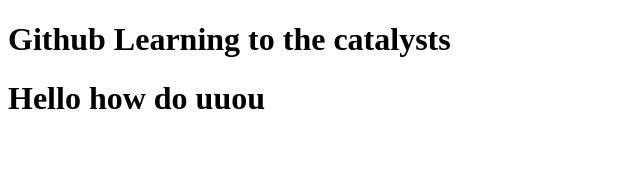
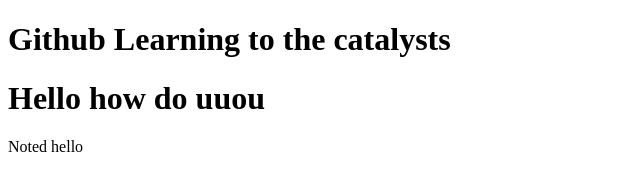
Before and after one commit to yogeshtakeo/github_practise, a plain HTML site: page index.html in a window 1280 px wide. Shown: the full height of the page, 0-640 px from the left. Drawn offline with Linux system fonts and the light colour scheme.

Commit message:
Next changes from anouther laptop

```diff
--- a/index.html
+++ b/index.html
@@ -8,5 +8,6 @@
   <body>
     <h1>Github Learning to the catalysts</h1>
     <h1>Hello how do uuou</h1>
+    <hello>Noted hello</hello>
   </body>
 </html>
```
